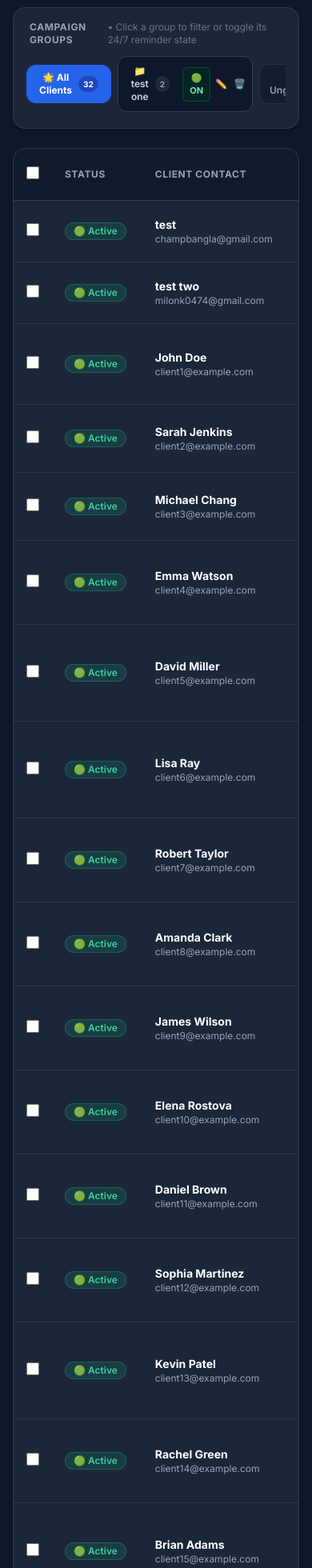
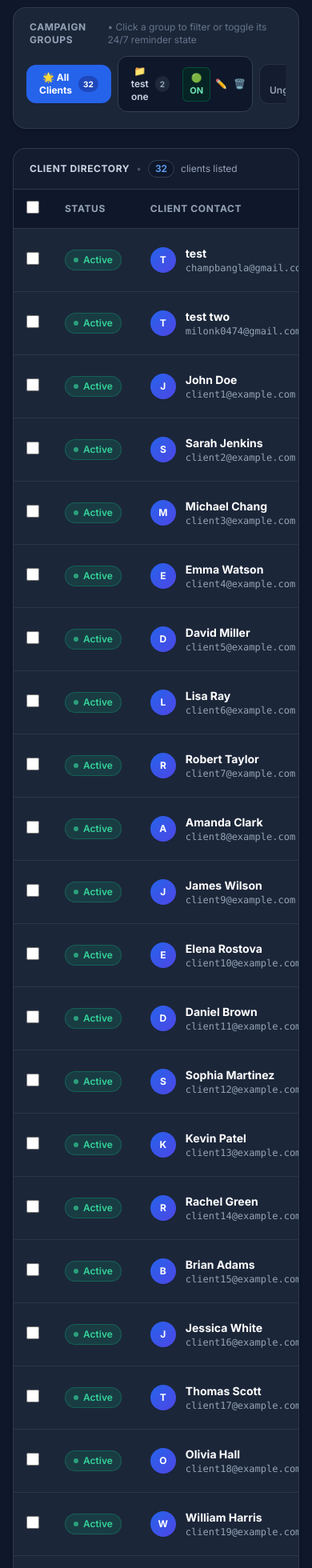
Before and after one commit to bDcHamp/mailBsmtp, a Flask app: page /clients in a window 390 px wide. Shown: the part 302-2262 px from the top of the page at 80% size. Run offline with Flask 3, Linux system fonts and the light colour scheme; a user stored in the database is signed in; data comes from the database, SQL or seed files in the repository; both versions use the stored data as it was after the commit; data that the repository does not hold is empty; some libraries are stand-ins or nearby versions.

Commit message:
Enhance client table width, widescreen responsive layout, and modern row styling

```diff
--- a/web/templates/base.html
+++ b/web/templates/base.html
@@ -33,6 +33,22 @@
     /* Subtle animations */
     .fade-in { animation: fadeIn 0.2s ease-in-out; }
     @keyframes fadeIn { from { opacity: 0; transform: translateY(-4px); } to { opacity: 1; transform: translateY(0); } }
+    /* Custom sleek scrollbar for tables & cards */
+    .custom-scrollbar::-webkit-scrollbar {
+      height: 7px;
+      width: 7px;
+    }
+    .custom-scrollbar::-webkit-scrollbar-track {
+      background: rgba(15, 23, 42, 0.6);
+      border-radius: 4px;
+    }
+    .custom-scrollbar::-webkit-scrollbar-thumb {
+      background: rgba(71, 85, 105, 0.7);
+      border-radius: 4px;
+    }
+    .custom-scrollbar::-webkit-scrollbar-thumb:hover {
+      background: rgba(100, 116, 139, 1);
+    }
   </style>
 </head>
 <body class="bg-slate-900 text-slate-100 min-h-screen flex flex-col transition-colors duration-200">
@@ -42,7 +58,7 @@
 
   <!-- Top Navigation Header -->
   <header class="bg-slate-800 border-b border-slate-700/80 sticky top-0 z-40">
-    <div class="max-w-7xl mx-auto px-4 sm:px-6 lg:px-8">
+    <div class="max-w-[1720px] 2xl:max-w-[96%] mx-auto px-4 sm:px-6 lg:px-8">
       <div class="flex items-center justify-between h-16">
 
         <!-- Left: Logo & Title -->
@@ -105,7 +121,7 @@
   </header>
 
   <!-- Main Body Content -->
-  <main class="flex-1 max-w-7xl w-full mx-auto px-4 sm:px-6 lg:px-8 py-6">
+  <main class="flex-1 max-w-[1720px] 2xl:max-w-[96%] w-full mx-auto px-4 sm:px-6 lg:px-8 py-6">
     {% block content %}{% endblock %}
   </main>
 
--- a/web/templates/clients.html
+++ b/web/templates/clients.html
@@ -128,22 +128,36 @@
 
   <!-- Clients Data Table Card -->
   <div class="bg-slate-800/90 border border-slate-700/80 rounded-2xl shadow-md overflow-hidden">
-    <div class="overflow-x-auto">
-      <table class="w-full text-left text-sm text-slate-300">
-        <thead class="bg-slate-900/70 border-b border-slate-700 text-xs font-semibold uppercase tracking-wider text-slate-400">
+
+    <!-- Table Header Toolbar -->
+    <div class="px-5 py-3.5 bg-slate-900/60 border-b border-slate-700/80 flex flex-wrap items-center justify-between gap-3">
+      <div class="flex items-center space-x-2 text-xs">
+        <span class="font-bold uppercase tracking-wider text-slate-300">Client Directory</span>
+        <span class="text-slate-600">•</span>
+        <span class="px-2 py-0.5 rounded-full bg-slate-900 border border-slate-700 text-blue-400 font-semibold" id="tableClientCountBadge">{{ clients|length }}</span>
+        <span class="text-slate-400">clients listed</span>
+      </div>
+      <div class="flex items-center space-x-3 text-xs text-slate-400">
+        <span class="hidden sm:inline text-slate-500">💡 Filter by search query or campaign group</span>
+      </div>
+    </div>
+
+    <div class="overflow-x-auto custom-scrollbar">
+      <table class="w-full text-left text-sm text-slate-300 min-w-[1150px] border-collapse">
+        <thead class="bg-slate-900/90 border-b border-slate-700 text-xs font-semibold uppercase tracking-wider text-slate-400 sticky top-0 z-10 backdrop-blur-sm">
           <tr>
-            <th class="px-4 py-4 w-10 text-center">
+            <th class="px-4 py-3.5 w-12 text-center">
               <input type="checkbox" id="selectAllCheckbox" onchange="toggleSelectAll(this)"
                      class="w-4 h-4 rounded bg-slate-900 border-slate-700 text-blue-600 focus:ring-blue-500 cursor-pointer">
             </th>
-            <th class="px-4 py-4">Status</th>
-            <th class="px-5 py-4">Client Contact</th>
-            <th class="px-4 py-4">Group</th>
-            <th class="px-4 py-4">Templates & Rotation</th>
-            <th class="px-5 py-4">Company & Scope</th>
-            <th class="px-5 py-4">Current Milestone Note</th>
-            <th class="px-4 py-4 text-center">24h Quota</th>
-            <th class="px-5 py-4 text-right">Actions</th>
+            <th class="px-4 py-3.5 w-28 whitespace-nowrap">Status</th>
+            <th class="px-5 py-3.5 w-64 min-w-[200px]">Client Contact</th>
+            <th class="px-4 py-3.5 w-36 whitespace-nowrap">Group</th>
+            <th class="px-4 py-3.5 w-44 whitespace-nowrap">Templates & Rotation</th>
+            <th class="px-5 py-3.5 w-52 min-w-[170px]">Company & Scope</th>
+            <th class="px-5 py-3.5 min-w-[240px]">Current Milestone Note</th>
+            <th class="px-4 py-3.5 w-28 text-center whitespace-nowrap">24h Quota</th>
+            <th class="px-5 py-3.5 w-48 text-right whitespace-nowrap">Actions</th>
           </tr>
         </thead>
         <tbody id="clientsTableBody" class="divide-y divide-slate-700/60">
@@ -157,84 +171,97 @@
               data-group-name="{{ c.group_name|lower if c.group_name else 'ungrouped' }}">
 
             <!-- Checkbox -->
-            <td class="px-4 py-4 text-center">
+            <td class="px-4 py-3.5 text-center">
               <input type="checkbox" class="client-checkbox w-4 h-4 rounded bg-slate-900 border-slate-700 text-blue-600 focus:ring-blue-500 cursor-pointer"
                      data-client-id="{{ c.client_id }}" onchange="updateSelectedCount()">
             </td>
 
             <!-- Status Pill -->
-            <td class="px-4 py-4 whitespace-nowrap">
+            <td class="px-4 py-3.5 whitespace-nowrap">
               {% if c.is_active %}
-              <span class="inline-flex items-center px-2.5 py-0.5 rounded-full text-xs font-semibold bg-emerald-500/15 text-emerald-400 border border-emerald-500/30">
-                🟢 Active
+              <span class="inline-flex items-center px-2.5 py-1 rounded-full text-xs font-semibold bg-emerald-500/15 text-emerald-400 border border-emerald-500/30">
+                <span class="w-1.5 h-1.5 rounded-full bg-emerald-400 mr-1.5 animate-pulse"></span>
+                Active
               </span>
               {% else %}
-              <span class="inline-flex items-center px-2.5 py-0.5 rounded-full text-xs font-semibold bg-amber-500/15 text-amber-400 border border-amber-500/30">
-                ⏸ Paused
+              <span class="inline-flex items-center px-2.5 py-1 rounded-full text-xs font-semibold bg-amber-500/15 text-amber-400 border border-amber-500/30">
+                <span class="w-1.5 h-1.5 rounded-full bg-amber-400 mr-1.5"></span>
+                Paused
               </span>
               {% endif %}
             </td>
 
-            <!-- Client Contact -->
-            <td class="px-5 py-4">
-              <div class="font-bold text-white">{{ c.name }}</div>
-              <div class="text-xs text-slate-400">{{ c.email }}</div>
+            <!-- Client Contact with Avatar Initial -->
+            <td class="px-5 py-3.5">
+              <div class="flex items-center space-x-3">
+                <div class="w-8 h-8 rounded-full bg-gradient-to-br from-blue-600 to-indigo-600 flex items-center justify-center text-white text-xs font-bold uppercase shadow-sm flex-shrink-0">
+                  {{ c.name[:1] if c.name else '?' }}
+                </div>
+                <div class="min-w-0 flex-1">
+                  <div class="font-bold text-white text-sm truncate" title="{{ c.name }}">{{ c.name }}</div>
+                  <div class="text-xs text-slate-400 truncate font-mono" title="{{ c.email }}">{{ c.email }}</div>
+                </div>
+              </div>
             </td>
 
             <!-- Group Badge -->
-            <td class="px-4 py-4 whitespace-nowrap">
+            <td class="px-4 py-3.5 whitespace-nowrap">
               {% if c.group_name %}
-              <span class="inline-flex items-center px-2 py-0.5 rounded-lg text-xs font-medium bg-indigo-950/60 text-indigo-300 border border-indigo-700/40">
+              <span class="inline-flex items-center px-2.5 py-1 rounded-lg text-xs font-medium bg-indigo-950/60 text-indigo-300 border border-indigo-700/40">
                 📁 {{ c.group_name }}
               </span>
               {% else %}
-              <span class="inline-flex items-center px-2 py-0.5 rounded-lg text-xs font-medium bg-slate-800 text-slate-400 border border-slate-700">
+              <span class="inline-flex items-center px-2.5 py-1 rounded-lg text-xs font-medium bg-slate-900 text-slate-400 border border-slate-700">
                 Ungrouped
               </span>
               {% endif %}
             </td>
 
             <!-- Template Rotation Badge -->
-            <td class="px-4 py-4 whitespace-nowrap">
+            <td class="px-4 py-3.5 whitespace-nowrap">
               {% if c.assigned_template_ids and c.assigned_template_ids|length > 0 %}
-              <span class="inline-flex items-center px-2 py-0.5 rounded-lg text-xs font-medium bg-purple-950/60 text-purple-300 border border-purple-700/40">
+              <span class="inline-flex items-center px-2.5 py-1 rounded-lg text-xs font-medium bg-purple-950/60 text-purple-300 border border-purple-700/40">
                 🔄 {{ c.assigned_template_ids|length }} Templates
               </span>
               {% else %}
-              <span class="inline-flex items-center px-2 py-0.5 rounded-lg text-xs font-medium bg-slate-800 text-slate-400 border border-slate-700">
+              <span class="inline-flex items-center px-2.5 py-1 rounded-lg text-xs font-medium bg-slate-900 text-slate-400 border border-slate-700">
                 🔄 All Active
               </span>
               {% endif %}
-              <div class="text-[10px] text-slate-400 mt-0.5">
+              <div class="text-[11px] text-slate-400 mt-1 flex items-center space-x-1">
                 {% if c.rotation_interval_minutes and c.rotation_interval_minutes > 0 %}
-                ⏱️ Every {{ c.rotation_interval_minutes }}m
+                <span>⏱️ Every {{ c.rotation_interval_minutes }}m</span>
                 {% else %}
-                ⚡ Every send
+                <span>⚡ Every send</span>
                 {% endif %}
               </div>
             </td>
 
             <!-- Company & Scope -->
-            <td class="px-5 py-4">
-              <div class="font-medium text-slate-200">{{ c.company or 'Client Partner' }}</div>
-              <div class="text-xs text-blue-400">{{ c.project_name }}</div>
+            <td class="px-5 py-3.5">
+              <div class="font-medium text-slate-200 text-sm truncate" title="{{ c.company or 'Client Partner' }}">{{ c.company or 'Client Partner' }}</div>
+              <div class="text-xs text-blue-400 font-medium truncate" title="{{ c.project_name }}">{{ c.project_name }}</div>
             </td>
 
-            <!-- Milestone Note -->
-            <td class="px-5 py-4">
-              <div class="text-xs text-slate-300 max-w-xs truncate" title="{{ c.reminder_note }}">
-                {{ c.reminder_note }}
+            <!-- Current Milestone Note -->
+            <td class="px-5 py-3.5">
+              <div class="text-xs text-slate-300 leading-relaxed line-clamp-2" title="{{ c.reminder_note }}">
+                {{ c.reminder_note or 'No milestone note set' }}
               </div>
             </td>
 
-            <!-- Quota -->
-            <td class="px-4 py-4 text-center whitespace-nowrap">
+            <!-- 24h Quota -->
+            <td class="px-4 py-3.5 text-center whitespace-nowrap">
+              <div class="inline-flex items-center px-2.5 py-1 rounded-lg bg-slate-900 border border-slate-700/80 font-mono text-xs">
                 <span class="font-bold text-white">{{ c.sent_24h }}</span>
-              <span class="text-xs text-slate-400">/ {{ c.daily_limit }}</span>
+                <span class="text-slate-500 mx-1">/</span>
+                <span class="text-slate-400">{{ c.daily_limit }}</span>
+              </div>
             </td>
 
             <!-- Actions (Edit, Pause/Resume, Delete) -->
-            <td class="px-5 py-4 text-right whitespace-nowrap space-x-1.5">
+            <td class="px-5 py-3.5 text-right whitespace-nowrap">
+              <div class="inline-flex items-center justify-end space-x-1.5">
                 <button onclick='editClient({{ c|tojson }})' title="Edit client"
                         class="text-xs font-semibold px-2.5 py-1.5 rounded-lg bg-slate-700 hover:bg-slate-600 text-slate-200 transition-colors">
                   ✏️ Edit
@@ -242,13 +269,14 @@
 
                 <button onclick="toggleActive('{{ c.client_id }}')" title="Pause or Resume reminders"
                         class="text-xs font-semibold px-2.5 py-1.5 rounded-lg {% if c.is_active %}bg-amber-950/60 hover:bg-amber-900/80 text-amber-300 border border-amber-700/50{% else %}bg-emerald-950/60 hover:bg-emerald-900/80 text-emerald-300 border border-emerald-700/50{% endif %} transition-colors">
-                {% if c.is_active %}Pause{% else %}Resume{% endif %}
+                  {% if c.is_active %}⏸ Pause{% else %}▶️ Resume{% endif %}
                 </button>
 
                 <button onclick="confirmDeleteClient('{{ c.client_id }}', '{{ c.name|escape }}')" title="Delete client permanently"
                         class="text-xs font-semibold px-2.5 py-1.5 rounded-lg bg-red-950/60 hover:bg-red-900/80 text-red-300 border border-red-700/50 transition-colors">
                   🗑️ Delete
                 </button>
+              </div>
             </td>
 
           </tr>
@@ -580,7 +608,10 @@
       }
     });
 
-    // Toggle empty state
+    // Toggle empty state and update count
+    const badge = document.getElementById('tableClientCountBadge');
+    if (badge) badge.textContent = visibleCount;
+
     const emptyState = document.getElementById('emptyState');
     if (visibleCount === 0) {
       emptyState.classList.remove('hidden');
```
Also changed, not shown: data/mailer.db, 1 other file. Lines whose indentation alone changed are shown as unchanged.
